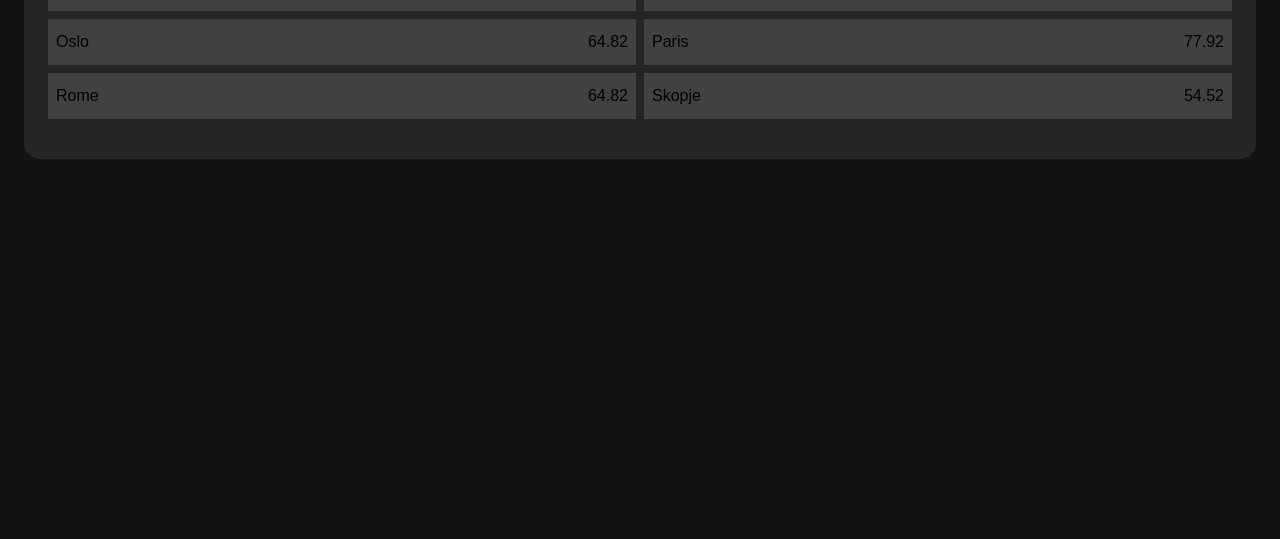
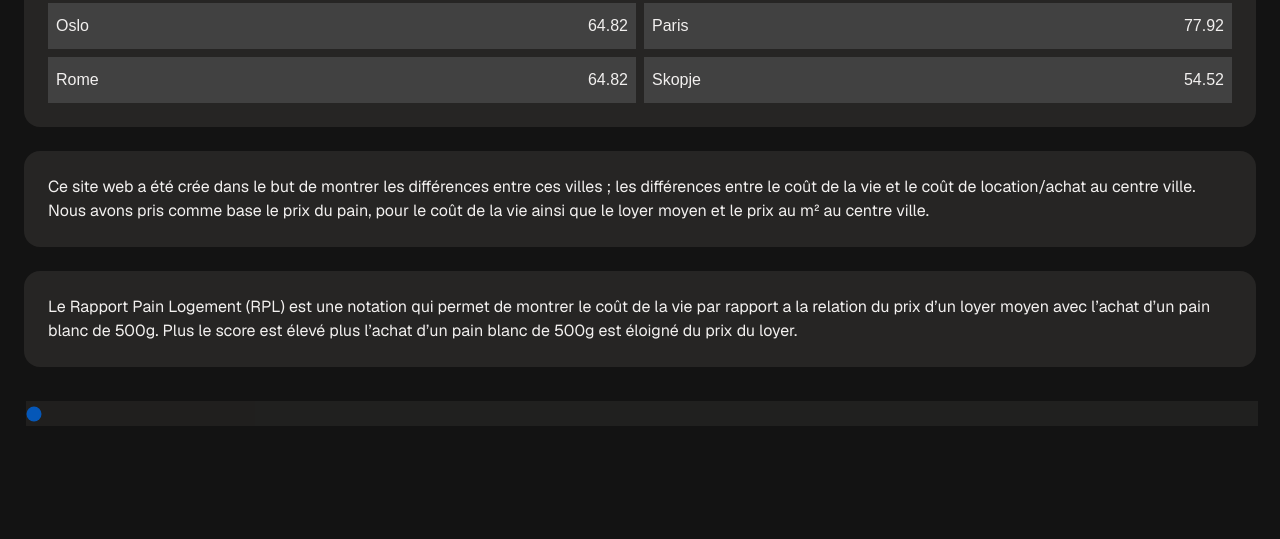
Before and after one commit to K0rneille/DataPlay, a website: page src/index.html in a window 1280 px wide. Shown: the part 261-800 px from the top of the page. Drawn offline with nearby package versions, Linux system fonts and the light colour scheme; files that its build step writes are made by us from their sources.

Commit message:
/text and sliderbeginning

```diff
--- a/src/index.html
+++ b/src/index.html
@@ -12,7 +12,7 @@
 
   <link rel="preconnect" href="https://fonts.googleapis.com">
   <link rel="preconnect" href="https://fonts.gstatic.com" crossorigin>
-  <link href="https://fonts.googleapis.com/css2?family=Geist+Mono:wght@500..700&family=Geist:wght@500..700&display=swap" rel="stylesheet">
+  <link href="https://fonts.googleapis.com/css2?family=Geist+Mono:wght@500..700&family=Geist:wght@300..700&display=swap" rel="stylesheet">
 
 
 
@@ -104,5 +104,24 @@
     </ul>
   </section>
 
+
+    <section class="sectionTexte">
+      <p class="sectionTexte__p">
+        Ce site web a été crée dans le but de montrer les différences entre ces villes ; les différences entre le coût de la vie et le coût de location/achat au centre ville. Nous avons pris comme base le prix du pain, pour le coût de la vie ainsi que le loyer moyen et le prix au m²  au centre ville.
+      </p>
+    </section>
+    <section class="sectionTexte">
+      <p class="sectionTexte__p">
+        Le Rapport Pain Logement (RPL) est une notation qui permet de montrer le coût de la vie par rapport a la relation du prix d’un loyer moyen avec l’achat d’un pain blanc de 500g. Plus le score est élevé plus l’achat d’un pain blanc de 500g est éloigné du prix du loyer.
+      </p>
+    </section>
+
+
+    <section class="slider__container">
+      <input type="range" min="700" max="10000" value="50" class="slider" name="slider">
+    </section>
+
+
+
 </body>
 </html>
--- a/src/styles/app.scss
+++ b/src/styles/app.scss
@@ -9,3 +9,5 @@
 
 @import 'components/type';
 @import 'components/navigation';
+@import 'components/sectionTexte';
+@import 'components/slider';
--- a/src/styles/components/_navigation.scss
+++ b/src/styles/components/_navigation.scss
@@ -8,7 +8,7 @@
 }
 
 .navigation{
-
+  margin: 0;
   padding: 0;
   display: grid;
   gap: 8px;
@@ -32,20 +32,21 @@
     height: fit-content;
     padding: 2px 8px;
     z-index: 2;
-
+    transition: 0.4s all ease;
     border: none;
 
     p{
       z-index: 0;
       margin: 12px 0;
       display: inline-block;
+      color: $white;
 
     }
   }
 
     .navigation__element--active{
       background: $white;
-      transition: 0.4s all ease;
+
 
        p {color:$darkGray;}
     }
--- /dev/null
+++ b/src/styles/components/_sectionTexte.scss
@@ -0,0 +1,4 @@
+.sectionTexte{
+  @extend %bloc ;
+  grid-column: 1 / -1;
+}
--- /dev/null
+++ b/src/styles/components/_slider.scss
@@ -0,0 +1,25 @@
+.slider__container{
+  padding: 8px 0;
+  grid-column: 1 / -1;
+}
+
+.slider {
+  color: $white;
+  border: none;
+  appearance: none;
+  width: 100%;
+  height: 25px;
+  background: $darkGray;
+  outline: none;
+  opacity: 0.7;
+  transition: opacity .2s;
+}
+
+.slider::-webkit-slider-thumb,.slider::-moz-range-thumb {
+  -webkit-appearance: none;
+  appearance: none;
+  width: 25px;
+  height: 25px;
+  background-color: $white ;
+  cursor: pointer;
+}
--- a/src/styles/components/_type.scss
+++ b/src/styles/components/_type.scss
@@ -32,6 +32,7 @@
 
 p {
   font-size: remscale(1);
+  font-weight: 400;
 }
 
 
--- a/src/styles/utils/_mix.scss
+++ b/src/styles/utils/_mix.scss
@@ -35,6 +35,10 @@
     padding : $padding_mobile;
     gap: $padding_mobile;
 
+    p{
+        margin: 0;
+    }
+
     @media (min-width : 1200px) {
 
         padding : $padding_desktop;
```
